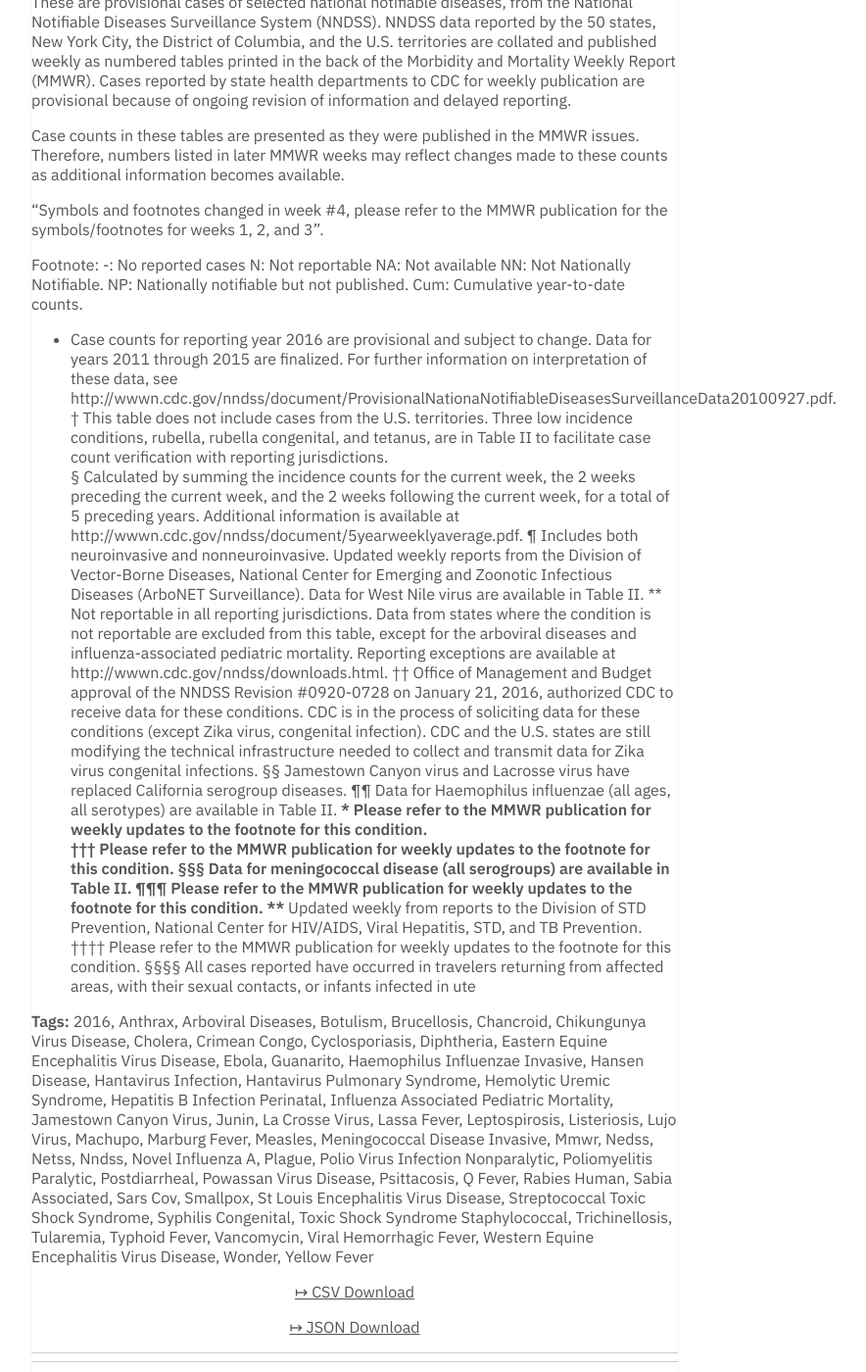
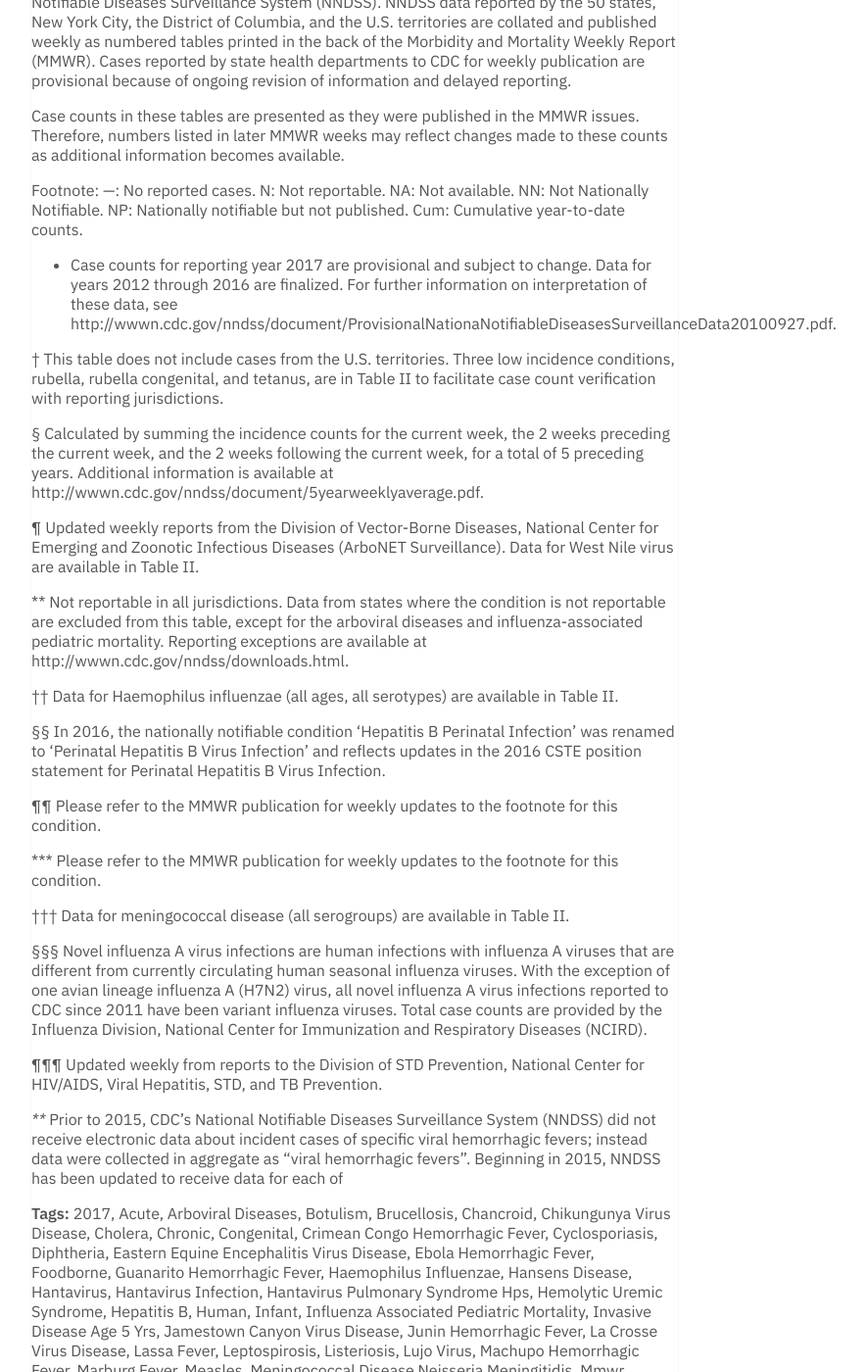
Before and after one commit to dayda-entities/us-department-of-health-and-human-services, a Jekyll site: the page built from _posts/2020-11-10-nndss-table-i.-infrequently-reported-notifiable-diseases.md, in a window 1280 px wide and 1400 px high, scrolled down 519 px. Shown: the whole window at 98% size, without its empty margins (278-1162 px from the left). Built offline with Jekyll 4.4.1, drawn with Linux system fonts in a browser that asks for light colours; some of the changed text lies outside the part shown.

Commit message:
Publish Data

```diff
--- a/_posts/2020-11-10-nndss-table-i.-infrequently-reported-notifiable-diseases.md
+++ b/_posts/2020-11-10-nndss-table-i.-infrequently-reported-notifiable-diseases.md
@@ -1,100 +1,133 @@
 ---
 title: NNDSS - Table I. infrequently reported notifiable diseases
-created: '2020-11-10T16:18:34.933671'
-modified: '2021-04-25T14:54:41.688684'
+created: '2020-11-10T16:18:30.179221'
+modified: '2021-04-25T14:40:43.068226'
 state: active
 type: dataset
 tags:
-  - '2016'
-  - Anthrax
+  - '2017'
+  - Acute
   - Arboviral Diseases
   - Botulism
   - Brucellosis
   - Chancroid
   - Chikungunya Virus Disease
   - Cholera
-  - Crimean Congo
+  - Chronic
+  - Congenital
+  - Crimean Congo Hemorrhagic Fever
   - Cyclosporiasis
   - Diphtheria
   - Eastern Equine Encephalitis Virus Disease
-  - Ebola
-  - Guanarito
-  - Haemophilus Influenzae Invasive
-  - Hansen Disease
+  - Ebola Hemorrhagic Fever
+  - Foodborne
+  - Guanarito Hemorrhagic Fever
+  - Haemophilus Influenzae
+  - Hansens Disease
+  - Hantavirus
   - Hantavirus Infection
-  - Hantavirus Pulmonary Syndrome
+  - Hantavirus Pulmonary Syndrome Hps
   - Hemolytic Uremic Syndrome
-  - Hepatitis B Infection Perinatal
+  - Hepatitis B
+  - Human
+  - Infant
   - Influenza Associated Pediatric Mortality
-  - Jamestown Canyon Virus
-  - Junin
-  - La Crosse Virus
+  - Invasive Disease Age 5 Yrs
+  - Jamestown Canyon Virus Disease
+  - Junin Hemorrhagic Fever
+  - La Crosse Virus Disease
   - Lassa Fever
   - Leptospirosis
   - Listeriosis
   - Lujo Virus
-  - Machupo
+  - Machupo Hemorrhagic Fever
   - Marburg Fever
   - Measles
-  - Meningococcal Disease Invasive
+  - Meningococcal Disease Neisseria Meningitidis
   - Mmwr
   - Nedss
   - Netss
+  - Neuroinvasive And Nonneuroinvasive
   - Nndss
-  - Novel Influenza A
+  - Non B Serotype
+  - Non Congenital
+  - Non Hps
+  - Nonparalytic
+  - Nontypeable
+  - Novel Influenza A Virus Infections
+  - Other Serogroups
+  - Other Wound Unspecified
+  - Paralytic
+  - Perinatal Virus Infection
   - Plague
-  - Polio Virus Infection Nonparalytic
-  - Poliomyelitis Paralytic
+  - Polio Virus Infection
+  - Poliomyelitis
   - Postdiarrheal
   - Powassan Virus Disease
   - Psittacosis
   - Q Fever
-  - Rabies Human
-  - Sabia Associated
+  - Rabies
+  - Sabia Associated Hemorrhagic Fever
   - Sars Cov
+  - Serogroup B
+  - Serogroups Acwy
+  - Serotype B
   - Smallpox
   - St Louis Encephalitis Virus Disease
-  - Streptococcal Toxic Shock Syndrome
-  - Syphilis Congenital
-  - Toxic Shock Syndrome Staphylococcal
+  - Streptococcal Toxic S Hock Syndrome
+  - Syphilis
+  - Total
+  - Toxic Shock Syndrome Other Than Streptococcal
   - Trichinellosis
   - Tularemia
-  - Typhoid Fever
-  - Vancomycin
-  - Viral Hemorrhagic Fever
+  - Typhoid Fever Caused By Salmonella Typhi
+  - Unknown Serogroups
+  - Unknown Serotype
+  - Vancomycin Intermediate Staphylococcus Aureus
+  - Vancomycin Resistant Staphylococcus Aureus
+  - Viral Hemorrhagic Fevers
   - Western Equine Encephalitis Virus Disease
   - Wonder
   - Yellow Fever
+  - Zika Virus Disease
 groups: []
-csv_url: 'https://data.cdc.gov/api/views/dwqk-w36f/rows.csv?accessType=DOWNLOAD'
-json_url: 'https://data.cdc.gov/api/views/dwqk-w36f/rows.json?accessType=DOWNLOAD'
+csv_url: 'https://data.cdc.gov/api/views/45b4-9j7u/rows.csv?accessType=DOWNLOAD'
+json_url: 'https://data.cdc.gov/api/views/45b4-9j7u/rows.json?accessType=DOWNLOAD'
 layout: post
 
 ---
-NNDSS - Table I. infrequently reported notifiable diseases - 2016.  In this Table, provisional* cases of selected† infrequently reported notifiable diseases (<1,000 cases reported during the preceding year) are displayed.
+NNDSS - Table I. infrequently reported notifiable diseases - 2017.  In this Table, provisional cases of selected infrequently reported notifiable diseases (<1,000 cases reported during the preceding year) are displayed.
+
 Note:
-
 These are provisional cases of selected national notifiable diseases, from the National Notifiable Diseases Surveillance System (NNDSS). NNDSS data reported by the 50 states, New York City, the District of Columbia, and the U.S. territories are collated and published weekly as numbered tables printed in the back of the Morbidity and Mortality Weekly Report (MMWR). Cases reported by state health departments to CDC for weekly publication are provisional because of ongoing revision of information and delayed reporting.
 
 Case counts in these tables are presented as they were published in the MMWR issues. Therefore, numbers listed in later MMWR weeks may reflect changes made to these counts as additional information becomes available.
 
-“Symbols and footnotes changed in week #4, please refer to the MMWR publication for the symbols/footnotes for weeks 1, 2, and 3”.
+Footnote:
+—: No reported cases. N: Not reportable. NA: Not available. NN: Not Nationally Notifiable. NP: Nationally notifiable but not published. Cum: Cumulative year-to-date counts.
 
-Footnote:
--: No reported cases    N: Not reportable    NA: Not available NN: Not Nationally Notifiable.  NP:  Nationally notifiable but not published.    Cum: Cumulative year-to-date counts.
-* Case counts for reporting year 2016 are provisional and subject to change.  Data for years 2011 through 2015 are finalized. For further information on interpretation of these data, see http://wwwn.cdc.gov/nndss/document/ProvisionalNationaNotifiableDiseasesSurveillanceData20100927.pdf.
+* Case counts for reporting year 2017 are provisional and subject to change. Data for years 2012 through 2016 are finalized. For further information on interpretation of these data, see http://wwwn.cdc.gov/nndss/document/ProvisionalNationaNotifiableDiseasesSurveillanceData20100927.pdf.
+
 † This table does not include cases from the U.S. territories. Three low incidence conditions, rubella, rubella congenital, and tetanus, are in Table II to facilitate case count verification with reporting jurisdictions.
-§ Calculated by summing the incidence counts for the current week, the 2 weeks preceding the current week, and the 2 weeks following the current week, for a total of 5 preceding years.  Additional information is available at http://wwwn.cdc.gov/nndss/document/5yearweeklyaverage.pdf.
-¶ Includes both neuroinvasive and nonneuroinvasive. Updated weekly reports from the Division of Vector-Borne Diseases, National Center for Emerging and Zoonotic Infectious Diseases (ArboNET Surveillance). Data for West Nile virus are available in Table II.
-** Not reportable in all reporting jurisdictions. Data from states where the condition is not reportable are excluded from this table, except for the arboviral diseases and influenza-associated pediatric mortality. Reporting exceptions are available at http://wwwn.cdc.gov/nndss/downloads.html.
-†† Office of Management and Budget approval of the NNDSS Revision #0920-0728 on January 21, 2016, authorized CDC to receive data for these conditions. CDC is in the process
-of soliciting data for these conditions (except Zika virus, congenital infection). CDC and the U.S. states are still modifying the technical infrastructure needed to collect and transmit data for Zika virus congenital infections.
-§§ Jamestown Canyon virus and Lacrosse virus have replaced California serogroup diseases.
-¶¶ Data for Haemophilus influenzae (all ages, all serotypes) are available in Table II.
-***  Please refer to the MMWR publication for weekly updates to the footnote for this condition.
-††† Please refer to the MMWR publication for weekly updates to the footnote for this condition.
-§§§ Data for meningococcal disease (all serogroups) are available in Table II.
-¶¶¶ Please refer to the MMWR publication for weekly updates to the footnote for this condition.
-**** Updated weekly from reports to the Division of STD Prevention, National Center for HIV/AIDS, Viral Hepatitis, STD, and TB Prevention.
-†††† Please refer to the MMWR publication for weekly updates to the footnote for this condition.
-§§§§ All cases reported have occurred in travelers returning from affected areas, with their sexual contacts, or infants infected in ute
+
+§ Calculated by summing the incidence counts for the current week, the 2 weeks preceding the current week, and the 2 weeks following the current week, for a total of 5 preceding years. Additional information is available at http://wwwn.cdc.gov/nndss/document/5yearweeklyaverage.pdf.
+
+¶ Updated weekly reports from the Division of Vector-Borne Diseases, National Center for Emerging and Zoonotic Infectious Diseases (ArboNET Surveillance). Data for West Nile virus are available in Table II.
+
+** Not reportable in all jurisdictions. Data from states where the condition is not reportable are excluded from this table, except for the arboviral diseases and influenza-associated pediatric mortality. Reporting exceptions are available at http://wwwn.cdc.gov/nndss/downloads.html.
+
+†† Data for Haemophilus influenzae (all ages, all serotypes) are available in Table II.
+
+§§ In 2016, the nationally notifiable condition ‘Hepatitis B Perinatal Infection’ was renamed to ‘Perinatal Hepatitis B Virus Infection’ and reflects updates in the 2016 CSTE position statement for Perinatal Hepatitis B Virus Infection.
+
+¶¶ Please refer to the MMWR publication for weekly updates to the footnote for this condition.
+
+*** Please refer to the MMWR publication for weekly updates to the footnote for this condition.
+
+††† Data for meningococcal disease (all serogroups) are available in Table II.
+
+§§§ Novel influenza A virus infections are human infections with influenza A viruses that are different from currently circulating human seasonal influenza viruses.  With the exception of one avian lineage influenza A (H7N2) virus, all novel influenza A virus infections reported to CDC since 2011 have been variant influenza viruses.  Total case counts are provided by the Influenza Division, National Center for Immunization and Respiratory Diseases (NCIRD).
+
+¶¶¶ Updated weekly from reports to the Division of STD Prevention, National Center for HIV/AIDS, Viral Hepatitis, STD, and TB Prevention.
+
+**** Prior to 2015, CDC's National Notifiable Diseases Surveillance System (NNDSS) did not receive electronic data about incident cases of specific viral hemorrhagic fevers; instead data were collected in aggregate as "viral hemorrhagic fevers". Beginning in 2015, NNDSS has been updated to receive data for each of
```
